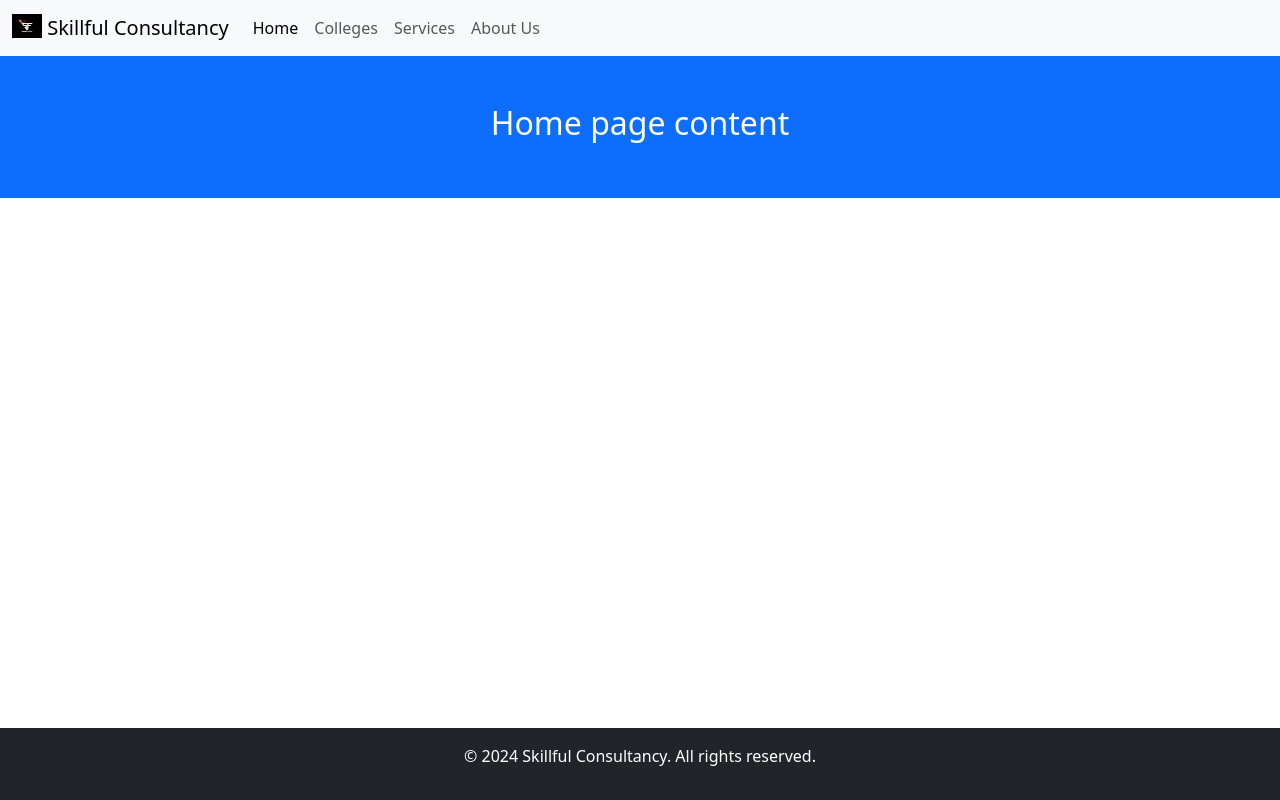
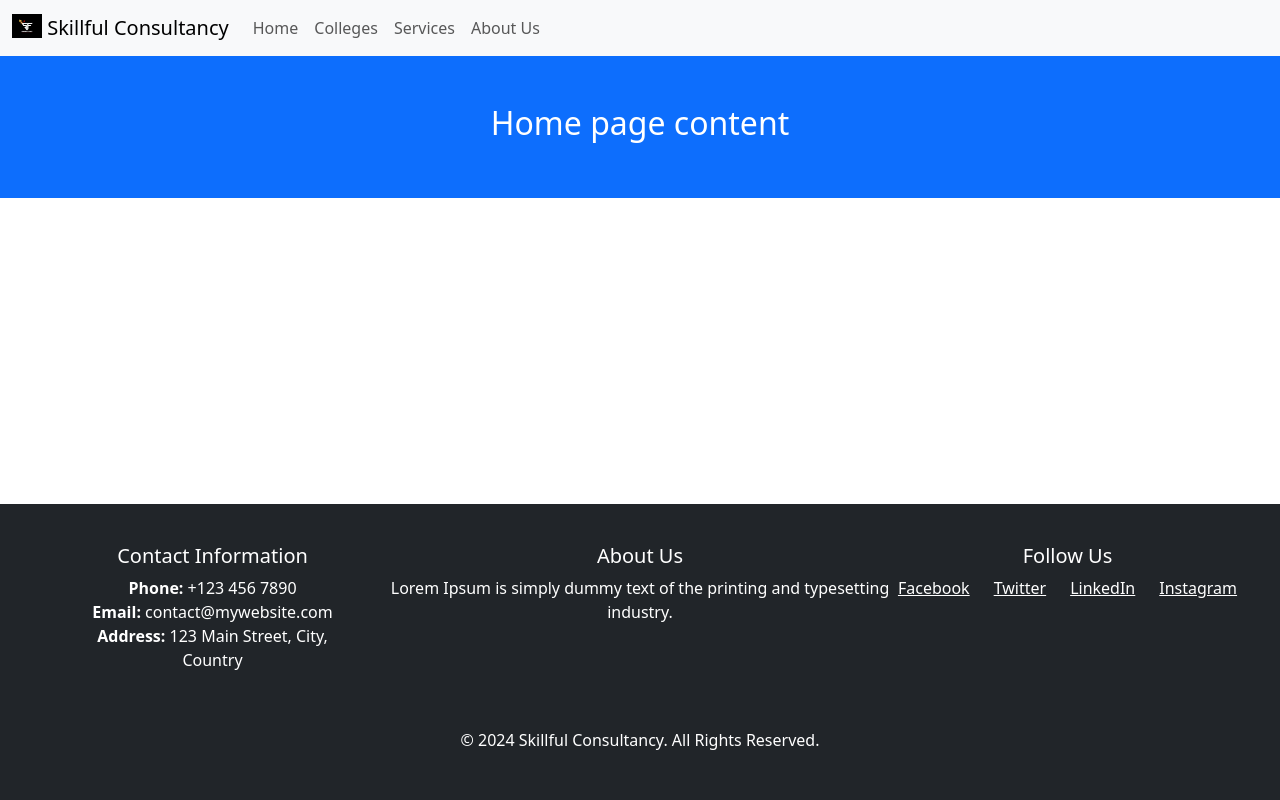
Before and after one commit to vijay9908/Project_sk, a Flask app: page / in a window 1280 px wide. Run offline with Flask 3, Linux system fonts and the light colour scheme; parts of the project's set-up code (start-up, migrations or seed data) failed here and were passed over.

Commit message:
Add dedicated URL routes and update footer with demo info

```diff
--- a/app.py
+++ b/app.py
@@ -1,28 +1,7 @@
-from flask import Flask, render_template
+from flask import Flask, render_template, Blueprint
 from flask import request, jsonify
+from routes import main
 
 app = Flask(__name__)
+app.register_blueprint(main)
 app.config['TEMPLATES_AUTO_RELOAD'] = True
-
-@app.route('/')
-def home():
-  return render_template('home.html')
-
-@app.route('/colleges')
-def colleges():
-  return render_template('colleges.html')
-
-@app.route('/services')
-def services():
-  return render_template('services.html')
-
-@app.route('/about')
-def about():
-  return render_template('about.html')
-
-@app.route('/test')
-def test():
-  return render_template('test.html')
-
-if __name__ == '__main__':
-  app.run(debug=True, use_reloader=False)
--- /dev/null
+++ b/routes.py
@@ -0,0 +1,28 @@
+from flask import render_template, Blueprint
+from flask import request, jsonify
+from app import app
+
+main = Blueprint('main', __name__)
+
+@app.route('/')
+def home():
+  return render_template('home.html', active_page='home')
+
+@app.route('/colleges')
+def colleges():
+  return render_template('colleges.html', active_page='colleges')
+
+@app.route('/services')
+def services():
+  return render_template('services.html', active_page='services')
+
+@app.route('/about')
+def about():
+  return render_template('about.html', active_page='about')
+
+@app.route('/test')
+def test():
+  return render_template('test3.html')
+
+if __name__ == '__main__':
+  app.run(debug=True, use_reloader=False)
--- a/static/css/style.css
+++ b/static/css/style.css
@@ -1,4 +1,4 @@
-/* html, body {
+html, body {
   height: 100%;
   margin: 0;
 }
@@ -10,7 +10,7 @@ body {
 
 main {
   flex: 1;
-} */
+}
 
 footer {
   position: fixed;
--- a/templates/base.html
+++ b/templates/base.html
@@ -24,7 +24,7 @@
             <div class="collapse navbar-collapse" id="navbarNav">
                 <ul class="navbar-nav me-auto">
                     <li class="nav-item">
-                        <a class="nav-link active" href="{{ url_for('home') }}">Home</a>
+                        <a class="nav-link" href="{{ url_for('home') }}">Home</a>
                     </li>
                     <li class="nav-item">
                         <a class="nav-link" href="{{ url_for('colleges') }}">Colleges</a>
@@ -40,17 +40,52 @@
         </div>
       </nav>
 
-     <div class="content">
+    <div class="content">
       {% block content %}
+
       {% endblock %}
     </div>
 
     <!-- Bootstrap Bundle with Popper -->
     <script src="https://cdn.jsdelivr.net/npm/bootstrap@5.3.0/dist/js/bootstrap.bundle.min.js"></script>
 
-    <!-- Footer -->
-    <footer class="bg-dark text-white text-center py-3">
-      <p>&copy; 2024 Skillful Consultancy. All rights reserved.</p>
+    <footer class="bg-dark text-white mt-5">
+      <div class="container py-4">
+          <div class="row">
+              <!-- Contact Details Column -->
+              <div class="col-md-3">
+                  <h5>Contact Information</h5>
+                  <ul class="list-unstyled">
+                      <li><strong>Phone:</strong> +123 456 7890</li>
+                      <li><strong>Email:</strong> contact@mywebsite.com</li>
+                      <li><strong>Address:</strong> 123 Main Street, City, Country</li>
+                  </ul>
+              </div>
+
+              <!-- About Info Column -->
+              <div class="col-md-6">
+                  <h5>About Us</h5>
+                  <p>Lorem Ipsum is simply dummy text of the printing and typesetting industry.</p>
+              </div>
+
+              <!-- Social Media Links Column -->
+              <div class="col-md-3">
+                  <h5>Follow Us</h5>
+                  <ul class="list-unstyled d-flex justify-content-center">
+                      <li><a href="#" class="text-white me-4"><i class="bi bi-facebook"></i> Facebook</a></li>
+                      <li><a href="#" class="text-white me-4"><i class="bi bi-twitter"></i> Twitter</a></li>
+                      <li><a href="#" class="text-white me-4"><i class="bi bi-linkedin"></i> LinkedIn</a></li>
+                      <li><a href="#" class="text-white"><i class="bi bi-instagram"></i> Instagram</a></li>
+                  </ul>
+              </div>
+          </div>
+      </div>
+      <div class="text-center py-3">
+          <p>&copy; 2024 Skillful Consultancy. All Rights Reserved.</p>
+      </div>
   </footer>
+
+
+
   </body>
 </html>
```
